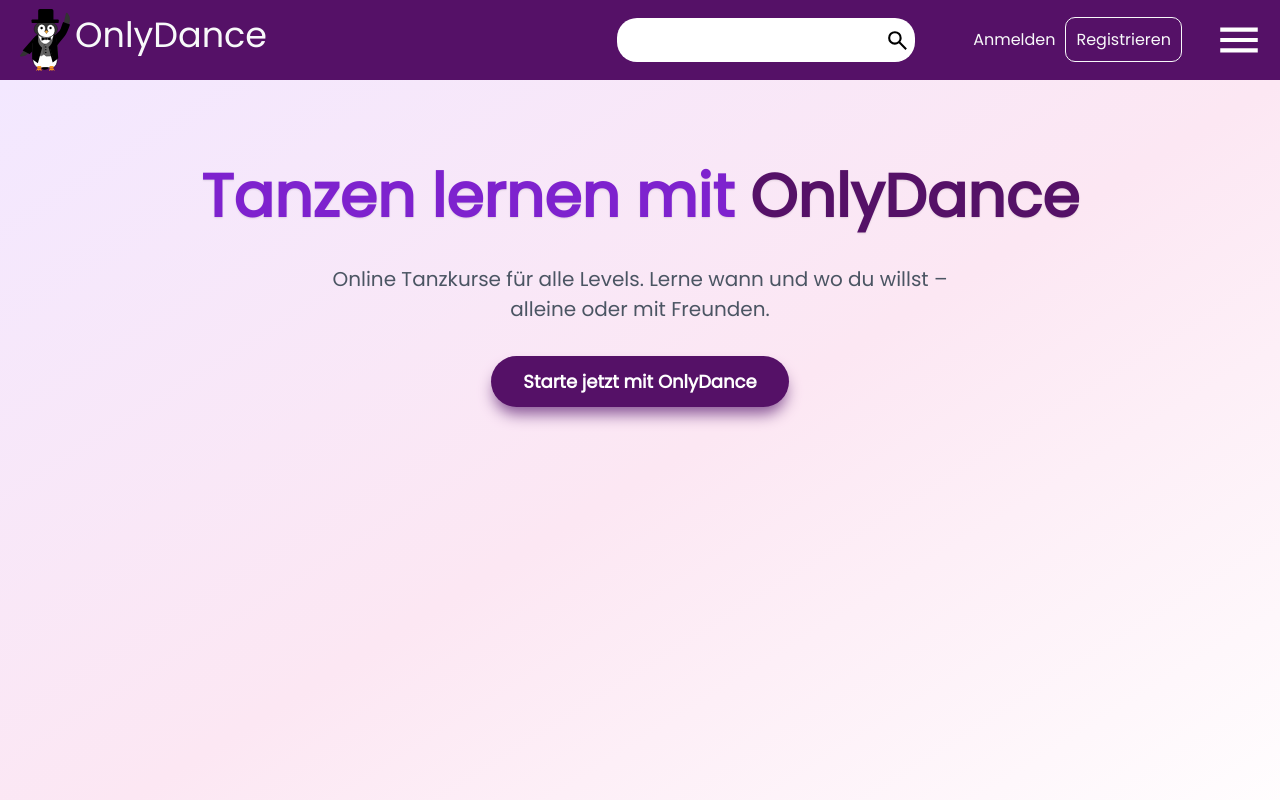
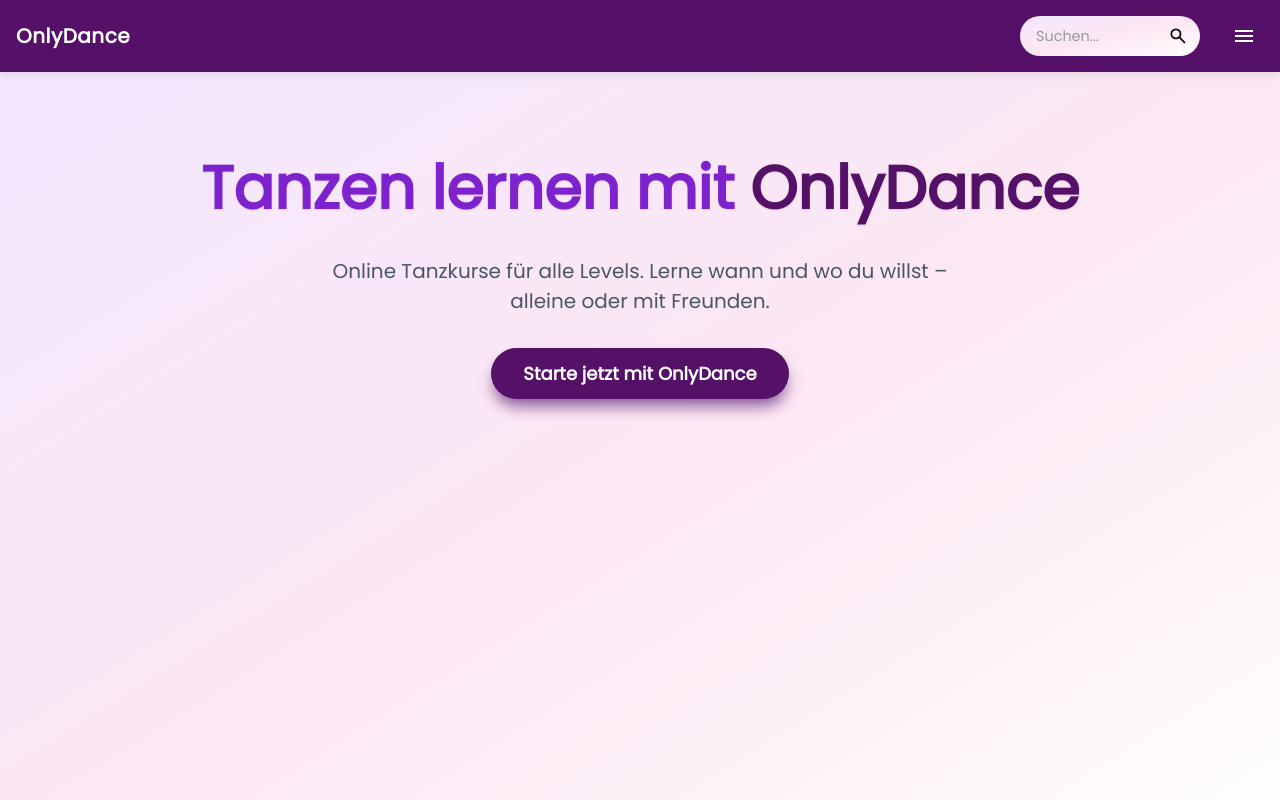
Before and after one commit to WeidenauerErik/OnlyDance-Frontend, a Vue app: page / in a window 1280 px wide. Shown: the top 800 px of the page. Built offline with nearby package versions, Linux system fonts and the light colour scheme.

Commit message:
adding a better design

```diff
--- a/src/components/NavBarComponent.vue
+++ b/src/components/NavBarComponent.vue
@@ -1,18 +1,23 @@
 <script setup lang="ts">
-import {ref, onMounted, onUnmounted} from "vue";
-import {RouterLink, useRouter} from "vue-router";
+import { ref, onMounted, onUnmounted } from "vue";
+import { RouterLink, useRouter } from "vue-router";
 
-import logoIcon from '@/assets/icons/logoIcon.svg';
 import searchIcon from '@/assets/icons/searchIcon.svg';
 import menuIcon from '@/assets/icons/menuIcon.svg';
 
 const router = useRouter();
 const showMenu = ref(false);
+const searchQuery = ref('');
 
 const closeMenu = (event: MouseEvent) => {
   const menu = document.getElementById("menuDropdown");
   const menuIcon = document.getElementById("menuIconNavBar");
-  if (menu && menuIcon && !menu.contains(event.target as Node) && !menuIcon.contains(event.target as Node)) showMenu.value = false;
+  if (menu && menuIcon && !menu.contains(event.target as Node) && !menuIcon.contains(event.target as Node))
+    showMenu.value = false;
+};
+
+const handleSearch = () => {
+  console.log('Searching for:', searchQuery.value);
 };
 
 onMounted(() => {
@@ -25,172 +30,331 @@
 </script>
 
 <template>
-  <div id="containerNavBar">
-    <RouterLink to="/" id="logoContainerNavBar">
-      <img :src="logoIcon" id="logoNavBar" alt="Logo of OnlyDance">
-      <h1 id="titleNavBar">OnlyDance</h1>
+  <header class="navbar">
+    <div class="navbar-container">
+      <!--Brand Name -->
+      <RouterLink to="/" class="navbar-brand">
+        <h1 class="navbar-title">OnlyDance</h1>
       </RouterLink>
 
-    <nav id="linksContainerNavBar">
-      <div id="searchBarContainerNavBar" v-if="!(router.currentRoute.value.path === '/mainpage')">
-        <input type="text" id="searchBarInputNavBar">
-        <button id="searchBarButtonNavBar">
-          <img :src="searchIcon" alt="Search Icon">
+      <!-- Navigation Items -->
+      <nav class="navbar-nav">
+        <!-- Navigation Links for Desktop -->
+        <div class="navbar-links desktop-only">
+          <RouterLink to="/mainpage" class="nav-link">Hauptseite</RouterLink>
+          <RouterLink to="/checklist" class="nav-link">Checkliste</RouterLink>
+          <RouterLink to="/events" class="nav-link">Event Kalender</RouterLink>
+        </div>
+
+        <!-- Search Bar -->
+        <div class="search-container" v-if="!(router.currentRoute.value.path === '/mainpage')">
+          <input
+              type="text"
+              class="search-input"
+              placeholder="Suchen..."
+              v-model="searchQuery"
+              @keyup.enter="handleSearch"
+          >
+          <button class="search-button" @click="handleSearch">
+            <img :src="searchIcon" alt="Suchen">
           </button>
         </div>
 
-      <div id="loginSignUpContainer">
-
-        <RouterLink to="/login" class="routerLinksNavBar" id="loginNavBar">Anmelden</RouterLink>
-        <RouterLink to="/signup" class="routerLinksNavBar" id="signUpNavBar">Registrieren</RouterLink>
-
+        <!-- Authentication Buttons for Desktop -->
+        <div class="auth-buttons desktop-only">
+          <RouterLink to="/login" class="login-btn">Anmelden</RouterLink>
+          <RouterLink to="/signup" class="signup-btn">Registrieren</RouterLink>
         </div>
 
-      <img :src="menuIcon" id="menuIconNavBar" alt="Menu button" @click="showMenu = !showMenu">
-
-      <div v-if="showMenu" id="menuDropdown">
-        <RouterLink to="/login" class="routerLinksMenuNavBar" id="loginMenuBar">Login</RouterLink>
-        <RouterLink to="/signup" class="routerLinksMenuNavBar" id="signUpMenuBar">SignUp</RouterLink>
-        <RouterLink to="/checklist" class="routerLinksMenuNavBar">Checkliste</RouterLink>
-        <RouterLink to="/mainpage" class="routerLinksMenuNavBar">MainPage</RouterLink>
-        <RouterLink to="/events" class="routerLinksMenuNavBar">Event Kalendar</RouterLink>
-      </div>
+        <!-- Mobile Menu Toggle -->
+        <button class="menu-toggle" @click="showMenu = !showMenu" aria-label="Toggle menu">
+          <img :src="menuIcon" id="menuIconNavBar" alt="Menu">
+        </button>
       </nav>
     </div>
+
+    <!-- Mobile Menu Dropdown -->
+    <div v-show="showMenu" class="mobile-menu" id="menuDropdown">
+      <RouterLink to="/mainpage" class="mobile-link" @click="showMenu = false">Hauptseite</RouterLink>
+      <RouterLink to="/checklist" class="mobile-link" @click="showMenu = false">Checkliste</RouterLink>
+      <RouterLink to="/events" class="mobile-link" @click="showMenu = false">Event Kalender</RouterLink>
+      <div class="mobile-divider"></div>
+      <RouterLink to="/login" class="mobile-link" @click="showMenu = false">Anmelden</RouterLink>
+      <RouterLink to="/signup" class="mobile-link" @click="showMenu = false">Registrieren</RouterLink>
+    </div>
+  </header>
 </template>
 
 <style scoped lang="scss">
-#containerNavBar {
+// Variables
+$color-purple-primary: #8A2BE2; // Primary purple
+$color-purple-light: #9D4EDD;   // Lighter purple
+$color-purple-dark: #6A0DAD;    // Darker purple
+$color-white: #FFFFFF;
+$color-gray-light: #F5F5F5;
+$color-gray: #E0E0E0;
+$color-text-dark: #333333;
+
+// Breakpoints
+$breakpoint-mobile: 768px;
+$breakpoint-tablet: 1424px;
+
+// Base styles
+.navbar {
+  position: sticky;
+  top: 0;
+  width: 100%;
+  background-color: $colorVioletLight;
+  box-shadow: 0 2px 10px rgba(0, 0, 0, 0.1);
+  z-index: 1000;
+}
+
+.navbar-container {
+  margin: 0 auto;
+  padding: 0 1rem;
+  height: 4.5rem;
   display: flex;
-  flex-direction: row;
   justify-content: space-between;
   align-items: center;
-  width: 100%;
-  background-color: $colorVioletLight;
-  height: 10vh;
-
-  #logoContainerNavBar {
-    display: flex;
-    flex-direction: row;
-    margin-left: 20px;
-    text-decoration: none;
-    width: 20%;
-
-    #logoNavBar {
-      width: 50px;
-      margin-right: 5px;
 }
 
-    #titleNavBar {
-      font-size: 35px;
-      color: $colorWhite;
+// Brand Section
+.navbar-brand {
+  display: flex;
+  align-items: center;
+  text-decoration: none;
+  color: $color-white;
+  transition: opacity 0.2s ease;
+  cursor: pointer;
+
+  &:hover {
+    opacity: 0.9;
   }
 }
 
-  #linksContainerNavBar {
-    display: flex;
-    flex-direction: row;
-    align-items: center;
-    position: relative;
-    justify-content: end;
-    margin-right: 1rem;
-    width: 80%;
-
-    .routerLinksNavBar {
-      text-decoration: none;
-      padding: 5px 10px;
-      border-radius: 5px;
-      color: $colorWhite;
+.navbar-logo {
+  height: 2.5rem;
+  margin-right: 0.75rem;
 }
 
-    #signUpNavBar {
-      border: $colorWhite 1px solid;
-      padding: 10px;
-      border-radius: 10px;
-      margin-right: 2rem;
+.navbar-title {
+  font-size: 1.5rem;
+  font-weight: 700;
+  letter-spacing: 0.5px;
+  margin: 0;
 }
 
-    #loginNavBar {
-      margin-left: 3rem;
+// Navigation Section
+.navbar-nav {
+  display: flex;
+  align-items: center;
+  gap: 1.5rem;
 }
 
-    #searchBarContainerNavBar {
-      position: relative;
+.navbar-links {
   display: flex;
-      align-items: center;
-      justify-content: flex-end;
-      width: 30%;
-
-      #searchBarInputNavBar {
-        border: none;
-        border-radius: 20px;
-        height: 5.5vh;
-        font-size: 15px;
-        color: $colorVioletDark;
-        box-sizing: border-box;
-        outline: none;
-        padding-left: 5px;
-        width: 300px;
+  gap: 1.5rem;
 }
 
-      #searchBarButtonNavBar {
+.nav-link {
+  color: $color-white;
+  text-decoration: none;
+  font-weight: 500;
+  padding: 0.5rem 0.75rem;
+  border-radius: 0.25rem;
+  transition: all 0.2s ease;
+  position: relative;
+
+  &::after {
+    content: '';
     position: absolute;
-        right: 5px;
-        background: none;
-        border: none;
-        cursor: pointer;
-        display: flex;
-        justify-content: end;
-        align-items: center;
+    bottom: 0;
+    left: 50%;
+    transform: translateX(-50%);
+    width: 0;
+    height: 2px;
+    background: linear-gradient(to bottom right, #f3e8ff, #fce7f3, #ffffff);
+    transition: width 0.2s ease;
+  }
 
-        img {
-          width: 25px;
-          height: 25px;
+  &:hover, &.router-link-active {
+    background-color: rgba(255, 255, 255, 0.1);
+
+    &::after {
+      width: 80%;
     }
   }
 }
 
-    #menuIconNavBar {
-      width: 50px;
-      cursor: pointer;
+// Search Bar
+.search-container {
+  position: relative;
+  width: 240px;
 }
 
-    #menuDropdown {
-      position: absolute;
-      z-index: 99;
-      top: 110%;
-      right: 3%;
-      background-color: $colorWhite;
-      border-radius: 10px;
-      box-shadow: 0 4px 8px rgba(0, 0, 0, 0.1);
-      display: flex;
-      flex-direction: column;
-      padding: 15px;
-      gap: 10px;
+.search-input {
+  width: 100%;
+  height: 2.5rem;
+  padding: 0 2.5rem 0 1rem;
+  border: none;
+  border-radius: 1.25rem;
+  background: linear-gradient(to bottom right, #f3e8ff, #fce7f3, #ffffff);
+  color: $color-text-dark;
+  font-size: 0.9rem;
+  transition: all 0.2s ease;
 
-      .routerLinksMenuNavBar {
-        text-decoration: none;
-        color: $colorVioletLight;
+  &:focus {
+    outline: none;
+    box-shadow: 0 0 0 1px rgba(255, 255, 255, 0.5);
+    background: linear-gradient(to bottom right, #f3e8ff, #fce7f3, #ffffff);
   }
 
-      #signUpMenuBar, #loginMenuBar {
-        display: none;
-      }
-    }
+  &::placeholder {
+    color: #999;
   }
 }
 
-@media only screen and (max-width: 800px) {
-  #titleNavBar {
+.search-button {
+  position: absolute;
+  right: 0.5rem;
+  top: 50%;
+  transform: translateY(-50%);
+  background: none;
+  border: none;
+  cursor: pointer;
+  padding: 0.25rem;
+  display: flex;
+  align-items: center;
+  justify-content: center;
+
+  img {
+    width: 1.25rem;
+    height: 1.25rem;
+  }
+}
+
+// Auth Buttons
+.auth-buttons {
+  display: flex;
+  gap: 1rem;
+  align-items: center;
+}
+
+.login-btn {
+  color: $color-white;
+  text-decoration: none;
+  font-weight: 500;
+  padding: 0.5rem 1rem;
+  border-radius: 0.25rem;
+  transition: background-color 0.2s ease;
+
+  &:hover {
+    background-color: rgba(255, 255, 255, 0.1);
+  }
+}
+
+.signup-btn {
+  color: $colorVioletLight;
+  background: linear-gradient(to bottom right, #f3e8ff, #fce7f3, #ffffff);
+  text-decoration: none;
+  font-weight: 600;
+  padding: 0.5rem 1rem;
+  border-radius: 0.25rem;
+  transition: all 0.2s ease;
+
+  &:hover {
+    background-color: $color-gray-light;
+    transform: translateY(-1px);
+    box-shadow: 0 2px 5px rgba(0, 0, 0, 0.1);
+  }
+}
+
+// Mobile Menu
+.menu-toggle {
+  display: none;
+  background: none;
+  border: none;
+  cursor: pointer;
+  padding: 0.5rem;
+
+  img {
+    width: 1.5rem;
+    height: 1.5rem;
+  }
+}
+
+.mobile-menu {
+  position: absolute;
+  top: 4.5rem;
+  right: 1rem;
+  background: linear-gradient(to bottom right, #f3e8ff, #fce7f3, #ffffff);
+  border-radius: 0.5rem;
+  box-shadow: 0 4px 12px rgba(0, 0, 0, 0.15);
+  padding: 1rem 0;
+  width: 200px;
+  z-index: 1001;
+  transform-origin: top right;
+  animation: slideDown 0.2s ease-out;
+}
+
+.mobile-link {
+  display: block;
+  padding: 0.75rem 1.5rem;
+  color: $color-text-dark;
+  text-decoration: none;
+  font-weight: 500;
+  transition: background-color 0.2s ease;
+
+  &:hover {
+    background-color: $color-gray-light;
+    color: $color-purple-primary;
+  }
+}
+
+.mobile-divider {
+  height: 1px;
+  background: $color-gray;
+  margin: 0.5rem 0;
+}
+
+// Responsive Design
+@media (max-width: $breakpoint-tablet) {
+  .desktop-only {
     display: none;
   }
 
-  #signUpMenuBar, #loginMenuBar {
-    display: flex !important;
+  .menu-toggle {
+    display: block;
   }
 
-  #signUpNavBar, #loginNavBar {
+  .search-container {
+    width: 180px;
+  }
+
+  .navbar-title {
+    font-size: 1.25rem;
+  }
+}
+
+@media (max-width: 480px) {
+  .navbar-title {
     display: none;
+  }
+
+  .search-container {
+    width: 150px;
+  }
+}
+
+// Animations
+@keyframes slideDown {
+  from {
+    opacity: 0;
+    transform: translateY(-10px);
+  }
+  to {
+    opacity: 1;
+    transform: translateY(0);
   }
 }
 </style>
--- a/src/views/MainPageView.vue
+++ b/src/views/MainPageView.vue
@@ -1,14 +1,14 @@
 <script setup lang="ts">
 import searchIcon from '@/assets/icons/searchIcon.svg';
-import {type DanceTypes} from '@/tsTypes/interfacesMainPageView.ts';
-import {nextTick, onBeforeMount, onMounted, type Ref, ref} from "vue";
+import { type DanceTypes } from '@/tsTypes/interfacesMainPageView.ts';
+import { nextTick, onMounted, ref } from "vue";
 import router from "@/router";
 
-const url = import.meta.env.VITE_ServerIP +"/dance/dances"
-let dances = ref<DanceTypes[]>([]);
-let stepsequences = ref<[]>([]);
-
+const url = import.meta.env.VITE_ServerIP + "/dance/dances";
+const dances = ref<DanceTypes[]>([]);
+const stepsequences = ref<[]>([]);
 const isStepsequence = ref(false);
+const searchQuery = ref('');
 
 onMounted(() => {
   fetch(url)
@@ -17,11 +17,10 @@
         dances.value = data;
         nextTick();
       });
-})
+});
 
-function getStepsequencesFromDance(danceId : number) {
-
-  fetch(import.meta.env.VITE_ServerIP+`/stepsequence/dance/${danceId}`)
+function getStepsequencesFromDance(danceId: number) {
+  fetch(import.meta.env.VITE_ServerIP + `/stepsequence/dance/${danceId}`)
       .then(response => response.json())
       .then((data) => {
         stepsequences.value = data;
@@ -30,113 +29,246 @@
       });
 }
 
-function openDanceView (stepsequenceId : string){
-  router.push(`/danceView/${stepsequenceId}`)
+function openDanceView(stepsequenceId: string) {
+  router.push(`/danceView/${stepsequenceId}`);
 }
 </script>
 
 <template>
-  <div id="filterBarMainPage">
-    <div id="searchBarContainerMainPage">
-      <input type="text" id="searchBarInputMainPage">
-      <button id="searchBarButtonMainPage">
-        <img :src="searchIcon" alt="Search Icon">
+  <div class="main-page">
+    <!-- Search Section -->
+    <div class="search-section">
+      <div class="search-container">
+        <input
+            type="text"
+            v-model="searchQuery"
+            class="search-input"
+            placeholder="Suchen Sie nach Tänzen..."
+        >
+        <button class="search-button">
+          <img :src="searchIcon" alt="Suchen">
         </button>
       </div>
     </div>
-  <button v-if="isStepsequence" @click="isStepsequence = false">Zurück</button>
-  <div v-if="!isStepsequence" class="danceContainerMainPage">
-    <div class="danceInfoOverContainerMainPage" v-for="dance in dances">
-      <div @click="getStepsequencesFromDance(dance.id)" class="danceInfoContainerMainPage">
-        <h3>{{ dance.name }}</h3>
-        <div>
-          <span v-for="index in dance.difficulty" key="index">x</span>
+
+    <!-- Back Button -->
+    <button
+        v-if="isStepsequence"
+        @click="isStepsequence = false"
+        class="back-button"
+    >
+      ← Zurück zu den Tänzen
+    </button>
+
+    <!-- Dance Grid -->
+    <div class="dance-grid">
+      <template v-if="!isStepsequence">
+        <div
+            v-for="dance in dances"
+            :key="dance.id"
+            class="dance-card"
+            @click="getStepsequencesFromDance(dance.id)"
+        >
+          <h3 class="dance-title">{{ dance.name }}</h3>
+          <div class="difficulty-indicator">
+            <span
+                v-for="index in dance.difficulty"
+                :key="index"
+                class="difficulty-star"
+            >★</span>
           </div>
-        <span>{{ dance.defaultBPM }} BPM</span>
+          <span class="bpm-indicator">{{ dance.defaultBPM }} BPM</span>
+        </div>
+      </template>
+
+      <template v-else>
+        <div
+            v-for="stepsequence in stepsequences"
+            :key="stepsequence.id"
+            class="dance-card"
+            @click="openDanceView(stepsequence.id)"
+        >
+          <h3 class="dance-title">{{ stepsequence.name }}</h3>
+          <div class="difficulty-indicator">
+            <span
+                v-for="index in stepsequence.difficulty"
+                :key="index"
+                class="difficulty-star"
+            >★</span>
+          </div>
+          <span class="bpm-indicator">{{ stepsequence.dance.defaultBPM }} BPM</span>
+        </div>
+      </template>
     </div>
   </div>
-  </div>
-  <div v-else class="danceContainerMainPage">
-    <div class="danceInfoOverContainerMainPage" v-for="stepsequence in stepsequences">
-      <div @click="openDanceView(stepsequence.id)" class="danceInfoContainerMainPage">
-        <h3>{{ stepsequence.name }}</h3>
-        <div>
-          <span v-for="index in stepsequence.difficulty" key="index">x</span>
-        </div>
-        <span>{{ stepsequence.dance.defaultBPM }} BPM</span>
-      </div>
-    </div>
-  </div>
-
 </template>
 
 <style scoped lang="scss">
-#filterBarMainPage {
-  display: flex;
-  justify-content: center;
+// Variables
+$color-purple-primary: #8A2BE2;
+$color-purple-light: #9D4EDD;
+$color-purple-dark: #6A0DAD;
+$color-white: #FFFFFF;
+$color-gray-light: #F5F5F5;
+$color-gray: #E0E0E0;
+$color-text-dark: #333333;
 
-  #searchBarContainerMainPage {
-    margin-top: 2vh;
-    position: relative;
-    display: flex;
-    align-items: center;
-    justify-content: flex-end;
-    width: 40%;
-
-    #searchBarInputMainPage {
-      flex: 1;
-      border: 1px solid $colorVioletDark;
-      border-radius: 20px;
-      height: 6vh;
-      font-size: 15px;
-      color: var(--primary-color);
-      box-sizing: border-box;
-      outline: none;
-      padding-left: 5px;
+.main-page {
+  padding: 2rem;
+  margin: 0 auto;
+  background: linear-gradient(to bottom right, #f3e8ff, #fce7f3, #ffffff);
 }
 
-    #searchBarButtonMainPage {
+// Search Section
+.search-section {
+  margin-bottom: 2rem;
+}
+
+.search-container {
+  position: relative;
+  max-width: 600px;
+  margin: 0 auto;
+}
+
+.search-input {
+  width: 100%;
+  height: 3rem;
+  padding: 0 3rem 0 1.5rem;
+  border: 2px solid $colorPurpleLight;
+  border-radius: 1.5rem;
+  font-size: 1rem;
+  color: $color-text-dark;
+  background-color: $color-white;
+  transition: all 0.2s ease;
+
+  &:focus {
+    outline: none;
+    border-color: $color-purple-primary;
+    box-shadow: 0 0 0 3px rgba($color-purple-primary, 0.1);
+  }
+
+  &::placeholder {
+    color: #999;
+  }
+}
+
+.search-button {
   position: absolute;
-      right: 5px;
+  right: 1rem;
+  top: 50%;
+  transform: translateY(-50%);
   background: none;
   border: none;
   cursor: pointer;
+  padding: 0.5rem;
   display: flex;
-      justify-content: end;
   align-items: center;
+  justify-content: center;
 
   img {
-        width: 25px;
-        height: 25px;
-      }
-    }
+    width: 1.5rem;
+    height: 1.5rem;
   }
 }
 
-.danceContainerMainPage {
-  padding: 20px;
-  display: flex;
-  flex-direction: row;
-  flex-wrap: wrap;
-  justify-content: center;
+// Back Button
+.back-button {
+  margin-bottom: 2rem;
+  padding: 0.75rem 1.5rem;
+  border: none;
+  border-radius: 0.5rem;
+  background-color: $colorVioletLight;
+  color: $color-white;
+  font-weight: 500;
+  cursor: pointer;
+  transition: all 0.2s ease;
 
+  &:hover {
+    background-color: $colorPurpleLight;
+    transform: translateY(-1px);
+  }
+}
 
-  .danceInfoOverContainerMainPage {
-    padding: 20px;
-    .danceInfoContainerMainPage {
+// Dance Grid
+.dance-grid {
+  display: grid;
+  grid-template-columns: repeat(auto-fill, minmax(250px, 1fr));
+  gap: 2rem;
+  padding: 1rem;
+}
+
+.dance-card {
+  background-color: $colorVioletLight;
+  border-radius: 1rem;
+  padding: 2rem;
+  color: $color-white;
+  cursor: pointer;
+  transition: all 0.3s ease;
   display: flex;
   flex-direction: column;
-      flex-wrap: wrap;
   align-items: center;
   justify-content: center;
+  min-height: 200px;
+  text-align: center;
 
-      border-radius: 20px;
-      width: 20vh;
-      height: 20vh;
-      font-size: 1.7vh;
-      color: $colorWhite;
-      background-color: $colorVioletLight;
+  &:hover {
+    transform: translateY(-5px);
+    box-shadow: 0 10px 20px rgba(0, 0, 0, 0.1);
+    background-color: $color-purple-light;
   }
+}
+
+.dance-title {
+  font-size: 1.5rem;
+  margin: 0 0 1rem;
+  font-weight: 600;
+}
+
+.difficulty-indicator {
+  margin-bottom: 1rem;
+
+  .difficulty-star {
+    color: $color-white;
+    font-size: 1.2rem;
+    margin: 0 0.2rem;
+  }
+}
+
+.bpm-indicator {
+  font-size: 1.1rem;
+  font-weight: 500;
+  opacity: 0.9;
+}
+
+// Responsive Design
+@media (max-width: 768px) {
+  .main-page {
+    padding: 1rem;
+  }
+
+  .dance-grid {
+    grid-template-columns: repeat(auto-fill, minmax(200px, 1fr));
+    gap: 1rem;
+  }
+
+  .dance-card {
+    padding: 1.5rem;
+    min-height: 180px;
+  }
+
+  .dance-title {
+    font-size: 1.25rem;
+  }
+}
+
+@media (max-width: 480px) {
+  .search-input {
+    height: 2.5rem;
+    font-size: 0.9rem;
+  }
+
+  .dance-grid {
+    grid-template-columns: 1fr;
   }
 }
 </style>
```
Lines whose indentation alone changed are shown as unchanged.
